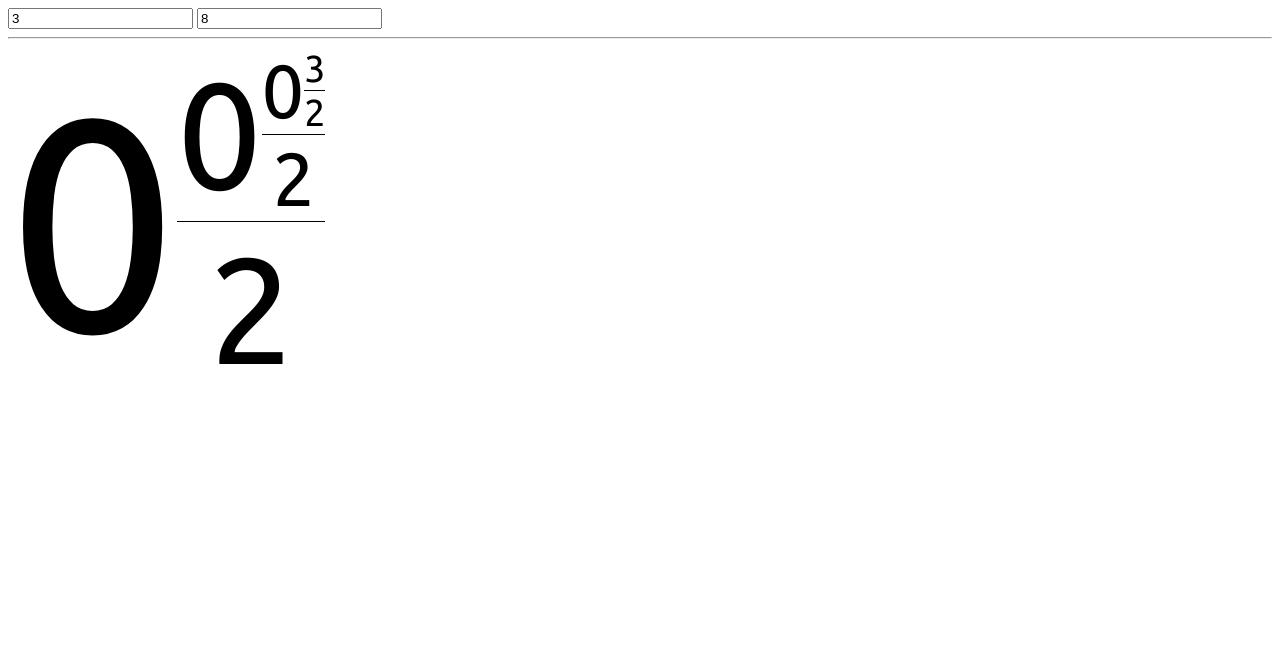
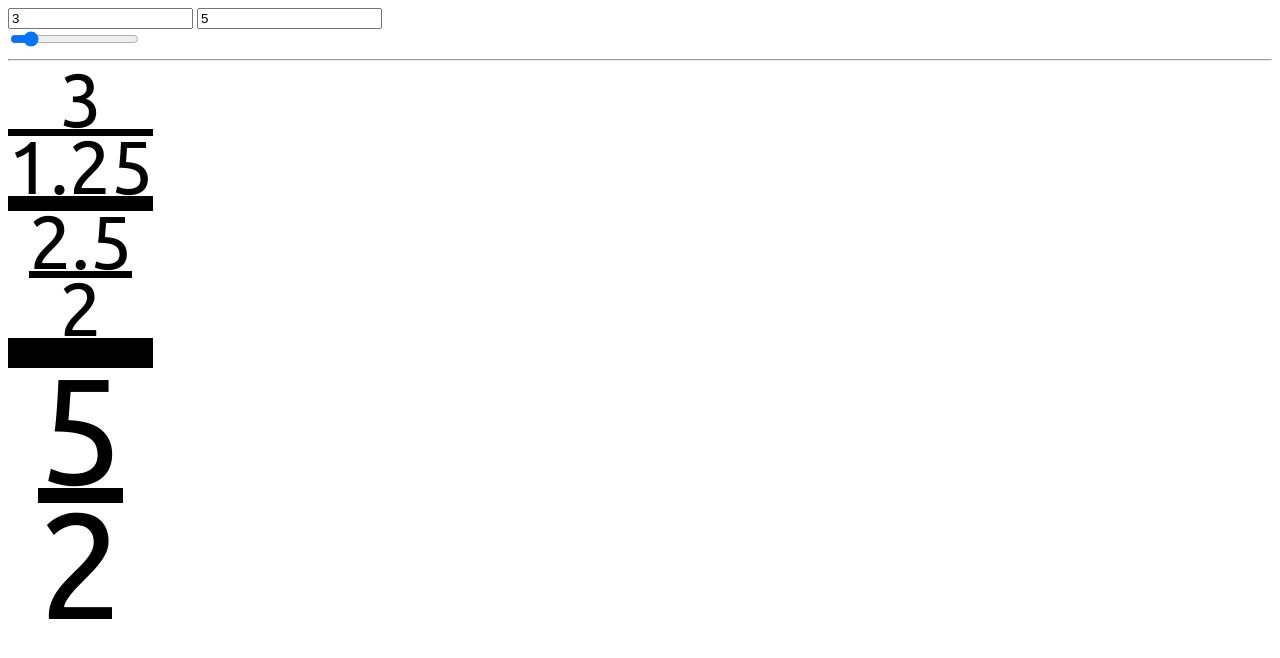
Before and after one commit to ryandeba/complicated-fractions, a plain HTML site: page index.html in a window 1280 px wide. Drawn offline with nearby package versions, Linux system fonts and the light colour scheme.

Commit message:
refactor how calculated values are determined

```diff
--- a/app.js
+++ b/app.js
@@ -2,21 +2,32 @@
   Vue.component("fraction", {
     template: `
       <div class="fraction">
+        <!--
         <div class="fraction__number">
             {{ number }}
         </div>
+        -->
+
         <div>
           <div class="fraction__numerator">
-            <template v-if="typeof data.numerator == 'number'">
-              {{ data.numerator }}
+            <template v-if="typeof calculatedNumerator == 'number'">
+              {{ calculatedNumerator }}
             </template>
 
             <template v-else>
-              <fraction v-bind="data.numerator"></fraction>
+              <fraction v-bind="calculatedNumerator"></fraction>
             </template>
           </div>
 
-          <div class="fraction__denominator">{{ data.denominator }}</div>
+          <div class="fraction__denominator">
+            <template v-if="typeof calculatedDenominator == 'number'">
+              {{ calculatedDenominator }}
+            </template>
+
+            <template v-else>
+              <fraction v-bind="calculatedDenominator"></fraction>
+            </template>
+          </div>
         </div>
       </div>
     `,
@@ -29,21 +40,59 @@
       denominator: {}
     },
 
-    computed: {
-      data: function() {
-        var result = {...this.$props};
+    data: function() {
+      return {
+        calculatedNumerator: 0,
+        calculatedDenominator: 0
+      };
+    },
 
-        if (this.denominator > 2) {
-          var divisor = this.denominator / 2;
+    watch: {
+      denominator: function() {
+        this.calculateValues();
+      },
 
-          result.denominator = 2;
-          result.numerator = {
-            numerator: this.numerator,
-            denominator: divisor
-          };
+      numerator: function() {
+        this.calculateValues();
+      }
+    },
+
+    mounted: function() {
+      this.calculateValues();
+    },
+
+    methods: {
+      calculateValues: function() {
+        var self = this;
+
+        self.calculatedDenominator = self.denominator || 0;
+        self.calculatedNumerator = self.numerator || 0;
+
+        setTimeout(_calculateValues, 0) // too much recursion!
+
+        function _calculateValues() {
+          if (!self.calculatedDenominator || !self.calculatedNumerator) {
+            return;
+          }
+
+          if (self.denominator > 2) {
+            var divisor = self.denominator / 2;
+
+            if (Number.isInteger(self.denominator / 2)) {
+              self.calculatedDenominator = self.denominator / divisor;
+            } else {
+              self.calculatedDenominator = {
+                numerator: self.denominator,
+                denominator: 2
+              }
+            }
+
+            self.calculatedNumerator = {
+              numerator: self.numerator,
+              denominator: divisor
+            };
+          }
         }
-
-        return result;
       }
     }
   });
--- a/index.html
+++ b/index.html
@@ -13,8 +13,8 @@
 
       .fraction-container {
         display: flex;
-        font-size: 300px;
         font-family: "Ubuntu", sans-serif;
+        line-height: 0.8;
       }
 
       .fraction {
@@ -28,7 +28,8 @@
         }
 
         .fraction__numerator {
-          border-bottom: 1px solid #000;
+          border-bottom: 0.1em solid #000;
+          text-align: center;
         }
 
         .fraction__denominator {
@@ -44,9 +45,13 @@
         <input type="text" v-model="denominator" placeholder="denominator">
       </div>
 
+      <div>
+        <input type="range" min="300" max="3000" v-model="zoom">
+      </div>
+
       <hr>
 
-      <div class="fraction-container">
+      <div class="fraction-container" :style="{'font-size': zoom + 'px'}">
         <fraction v-bind="$data"></fraction>
       </div>
     </div>
@@ -59,7 +64,22 @@
       data: {
         //number: 0,
         numerator: 3,
-        denominator: 8
+        denominator: 5,
+        zoom: 600
+      },
+
+      watch: {
+        numerator: function() {
+          if (typeof this.numerator != 'number') {
+            this.numerator = parseInt(this.numerator) || 0;
+          }
+        },
+
+        denominator: function() {
+          if (typeof this.denominator != 'number') {
+            this.denominator = parseInt(this.denominator) || 0;
+          }
+        }
       }
     });
   </script>
```
